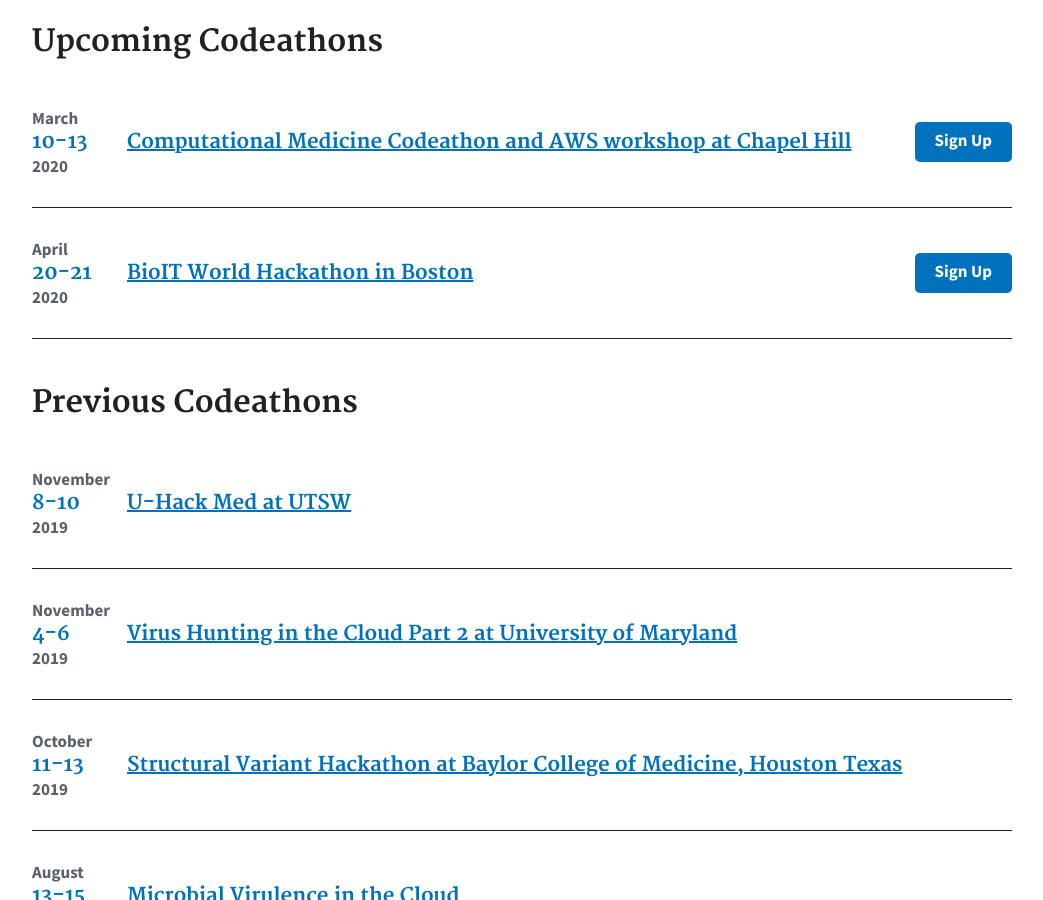
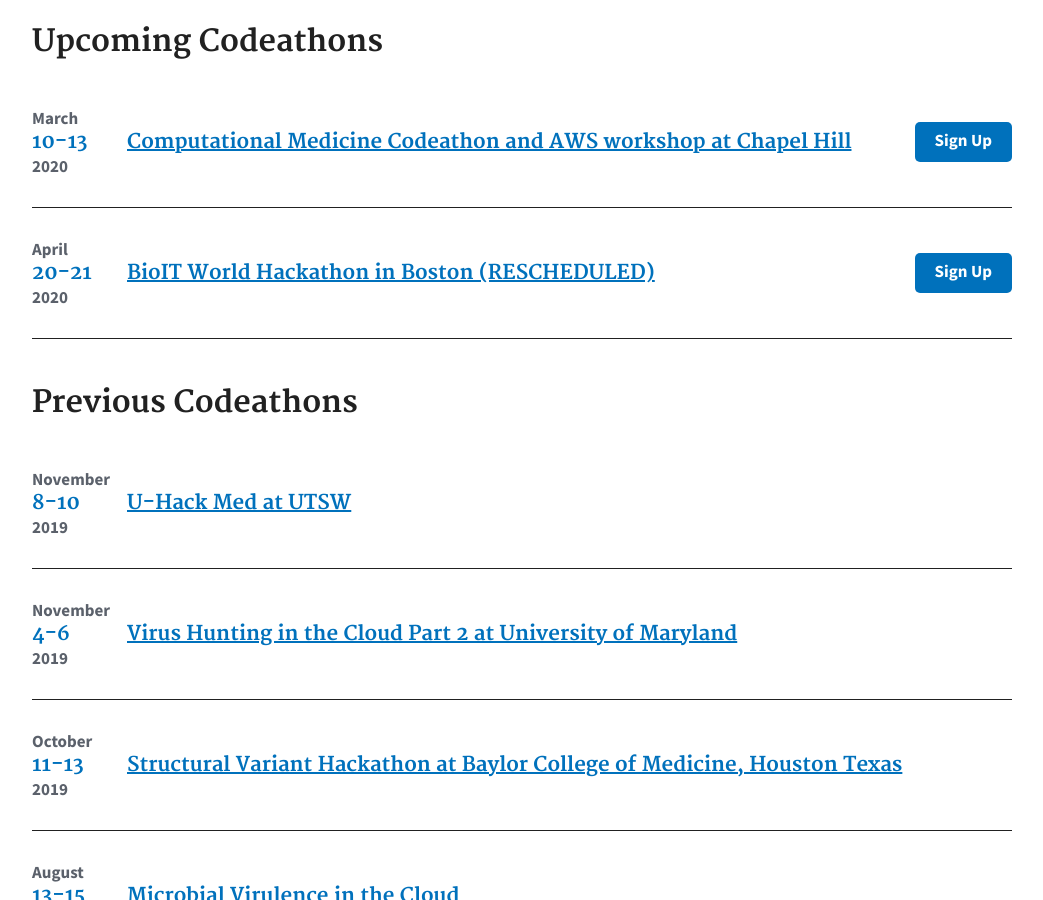
Before and after one commit to NCBI-Codeathons/ncbi-codeathons.github.io, a Jekyll site: the page built from index.md, in a window 1280 px wide and 900 px high, scrolled down 554 px. Shown: the whole window, without its empty margins (118-1161 px from the left). Built offline with Jekyll 4.4.1, drawn with Linux system fonts in a browser that asks for light colours.

Commit message:
Update upcoming-hackathon.yml

```diff
--- a/_data/upcoming-hackathon.yml
+++ b/_data/upcoming-hackathon.yml
@@ -7,7 +7,7 @@
 - month: "April"
   day: "20-21"
   year: "2020"
-  title: "BioIT World Hackathon in Boston"
+  title: "BioIT World Hackathon in Boston (RESCHEDULED)"
   link: "https://www.bio-itworldexpo.com/fair-data-hackathon"
 
 
```
